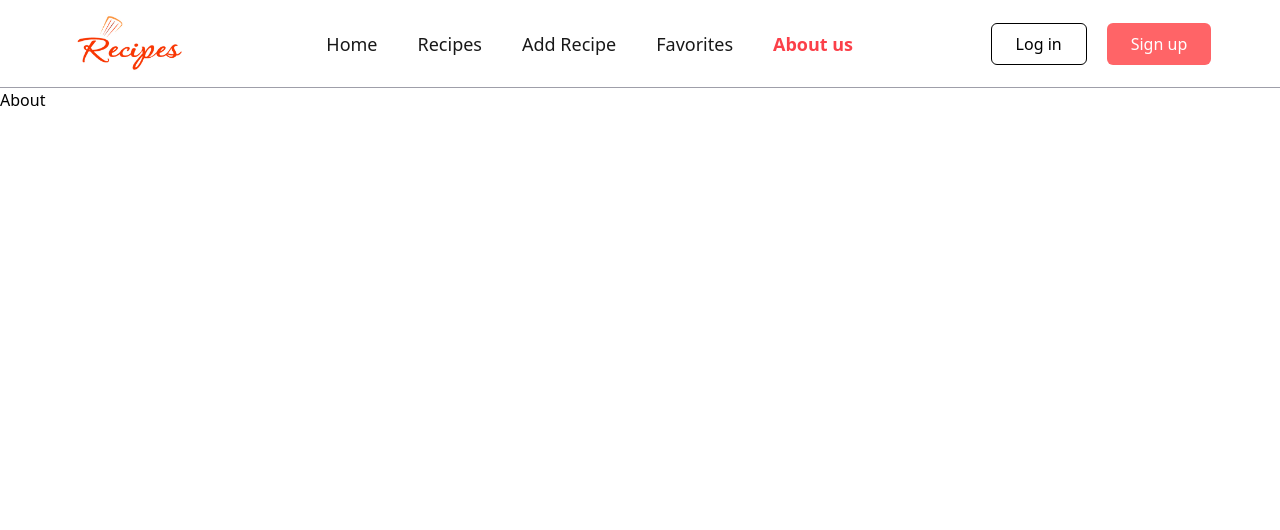
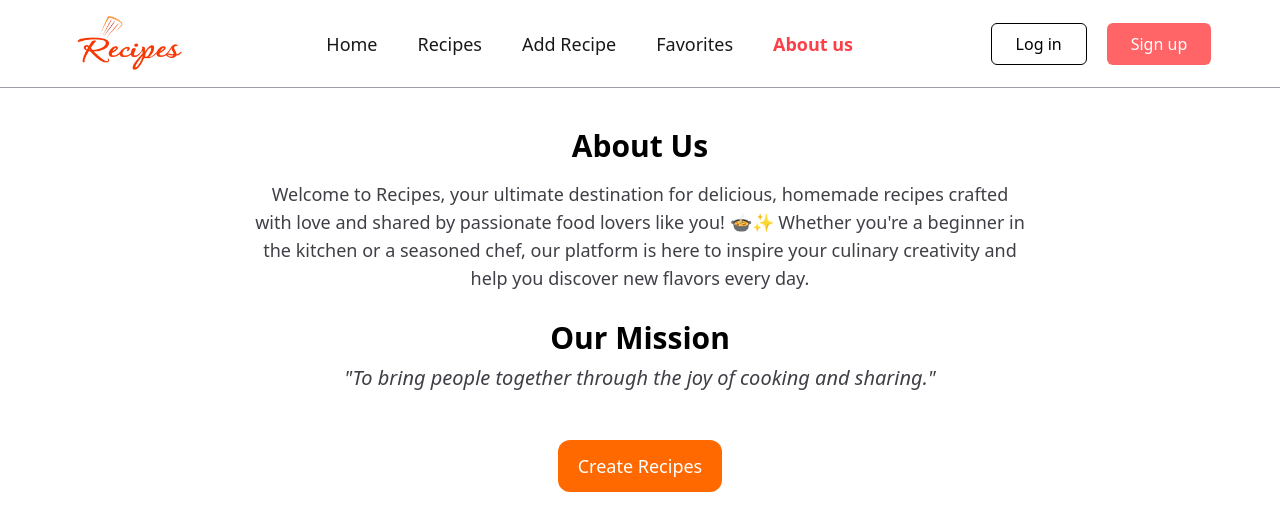
Before and after one commit to shubhajit-paul-web/mini-recipe-project, a React (Vite) app: page /about-us in a window 1280 px wide. Shown: the top 530 px of the page. Built offline with nearby package versions, Linux system fonts and the light colour scheme.

Commit message:
improved

```diff
--- a/src/components/AddRecipeForm.jsx
+++ b/src/components/AddRecipeForm.jsx
@@ -3,8 +3,10 @@ import {useForm, useWatch} from "react-hook-form";
 import {toast} from "react-toastify";
 import {RecipeContext} from "../Context/AppContext";
 import {nanoid} from "nanoid";
+import {useNavigate} from "react-router-dom";
 
 const AddRecipeForm = () => {
+	const navigate = useNavigate();
 	const {recipes, setRecipe, setRecipePrev} = useContext(RecipeContext);
 	const {register, handleSubmit, reset, control} = useForm();
 
@@ -35,8 +37,12 @@ const AddRecipeForm = () => {
 		]);
 
 		toast.success("Recipe added successfully!");
+		reset();
 
-		reset();
+		// redirect to recipes page after 1 second
+		setTimeout(() => {
+			navigate("/recipes");
+		}, 1000);
 	};
 
 	return (
--- a/src/pages/About.jsx
+++ b/src/pages/About.jsx
@@ -1,9 +1,22 @@
-import React from 'react'
+import {useNavigate} from "react-router-dom";
 
 const About = () => {
-  return (
-	<div>About</div>
-  )
-}
+	const navigate = useNavigate();
 
-export default About
+	return (
+		<div className="w-2/3 m-auto text-center p-10">
+			<h1 className="text-3xl font-bold mb-4">About Us</h1>
+			<p className="text-lg text-zinc-700">
+				Welcome to Recipes, your ultimate destination for delicious, homemade recipes crafted with love and shared by passionate food lovers like you! 🍲✨ Whether you're a beginner in the kitchen or a seasoned chef, our platform is here to inspire your culinary creativity and help you
+				discover new flavors every day.
+			</p>
+			<h2 className="text-3xl font-bold mt-7">Our Mission</h2>
+			<p className="text-xl text-zinc-700 italic mt-2">"To bring people together through the joy of cooking and sharing."</p>
+			<button className="text-lg bg-orange-500 text-white py-3 px-5 rounded-xl mt-12 hover:bg-orange-600 transition-all duration-200" onClick={() => navigate("/add-recipe")}>
+				Create Recipes
+			</button>
+		</div>
+	);
+};
+
+export default About;
--- a/src/pages/RecipeDetailsPage.jsx
+++ b/src/pages/RecipeDetailsPage.jsx
@@ -1,10 +1,11 @@
 import {useContext} from "react";
-import {useParams} from "react-router-dom";
+import {useNavigate, useParams} from "react-router-dom";
 import {RecipeContext} from "../Context/AppContext";
 import {toast} from "react-toastify";
 
 const RecipeDetailsPage = () => {
 	const params = useParams();
+	const navigate = useNavigate();
 	const {recipes, setRecipe} = useContext(RecipeContext);
 	const recipeData = recipes.find((recipe) => recipe.id === params.id);
 
@@ -24,6 +25,9 @@ const RecipeDetailsPage = () => {
 		});
 	};
 
+	// handling go back btn
+	const handleGoBackBtn = () => navigate(-1);
+
 	return (
 		<div className="relative p-8 min-h-[85vh] w-5/6 m-auto flex gap-25">
 			{/* LEFT: Image & Description */}
@@ -31,10 +35,16 @@ const RecipeDetailsPage = () => {
 				<h1 className="text-4xl text-zinc-700 font-bold">{recipeData.recipeName}</h1>
 				<img className="h-[20rem] aspect-[4/2] object-cover object-center rounded-2xl mt-5" src={recipeData.imageURL} alt={`${recipeData.recipeName} image`} />
 				<p className="text-lg text-zinc-700 mt-6">{recipeData.description}</p>
-				{/* Add/remove favorites */}
-				<button className={`w-max top-[calc(100%-1.55rem)] mt-6 text-base py-3 px-5 rounded-xl text-red-700 ${recipeData.isFavorite ? "bg-red-200 " : "bg-pink-500 text-white"}`} data-id={recipeData.id} onClick={handleToggleFavorite}>
-					{recipeData.isFavorite ? "Remove from Favorites" : "🤍 Add to Favorites"}
-				</button>
+				<div className="mt-6 flex items-center gap-2">
+					{/* Go back btn */}
+					<button className="text-base py-3 px-4 bg-red-600 text-white rounded-md" onClick={handleGoBackBtn}>
+						Go Back
+					</button>
+					{/* Add/remove favorites */}
+					<button className={`w-max top-[calc(100%-1.55rem)] text-base py-3 px-5 rounded-md text-red-700 ${recipeData.isFavorite ? "bg-red-200 " : "bg-pink-500 text-white"}`} data-id={recipeData.id} onClick={handleToggleFavorite}>
+						{recipeData.isFavorite ? "Remove from Favorites" : "🤍 Add to Favorites"}
+					</button>
+				</div>
 			</div>
 			{/* RIGHT: Ingredients & Metadata */}
 			<div className="w-1/2 py-5">
```
